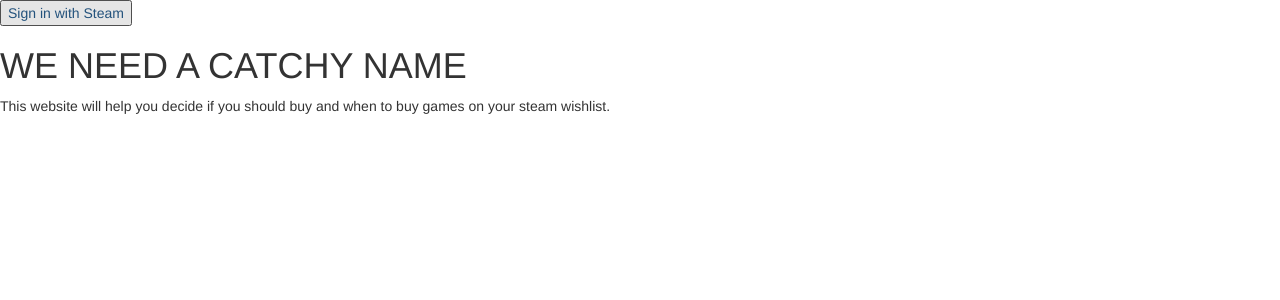
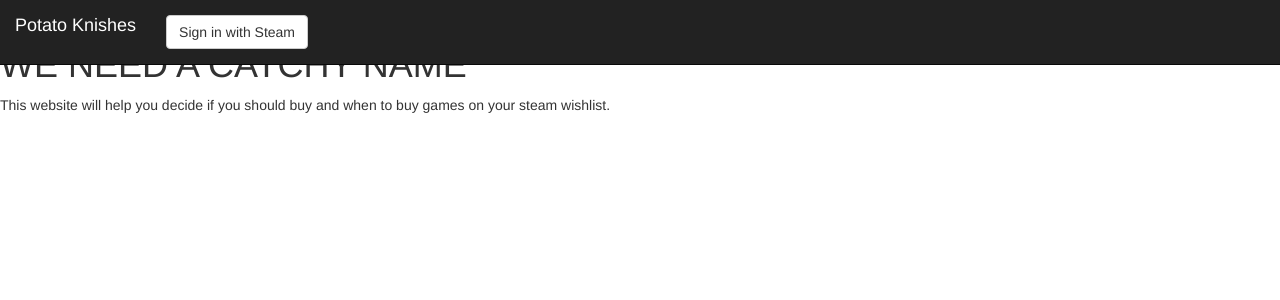
Before and after one commit to benfrisbie/SteamWishNinja, a Flask app: page / in a window 1280 px wide. Shown: the top 300 px of the page. Run offline with Flask 2, Linux system fonts and the light colour scheme; data that the repository does not hold is empty; some libraries are stand-ins or nearby versions.

Commit message:
Adds a navbar on all pages.  Need to make these buttons integrated better and support the popup option with JS

```diff
--- a/app/static/css/main.css
+++ b/app/static/css/main.css
@@ -1,3 +1,6 @@
 head{
   background: #7f8c8d;
 }
+#fake-header{
+  margin-bottom:45px;
+}
--- a/app/templates/base.html
+++ b/app/templates/base.html
@@ -4,13 +4,38 @@
   <title>Fristastic Summer Steam Project</title>
 </head>
 
-<body>
-{% if g.user == None %}
-  <a href="{{ url_for('login') }}"><button type="button">Sign in with Steam</button></a>
-{% else %}
-  <a href="{{ url_for('user', nickname = g.user.nickname) }}"><button type="button">{{g.user.nickname}}'s Profile</button></a>
-  <a href="{{ url_for('logout') }}"><button type="button">Logout</button></a>
-{% endif %}
+<body
+
+<div>
+      <div div class="navbar navbar-inverse navbar-fixed-top" role="navigation">
+        <div class="container-fluid">
+          <div class="navbar-header">
+            <button type="button" class="navbar-toggle" data-toggle="collapse" data-target=".navbar-collapse">
+              <span class="sr-only">Toggle navigation</span>
+              <span class="icon-bar"></span>
+              <span class="icon-bar"></span>
+              <span class="icon-bar"></span>
+            </button>
+
+            <a class="navbar-brand">Potato Knishes</a>
+          </div>
+          <div class="navbar-collapse collapse">
+            <ul class="nav navbar-nav">
+              {% if g.user == None %}
+                <li><a href="{{ url_for('login') }}"><button type="button" class="btn btn-default">Sign in with Steam</button></a></li>
+              {% else %}
+                <li><a href="{{ url_for('user', nickname = g.user.nickname) }}"><button type="button" class="btn btn-default">{{g.user.nickname}}'s Profile</button></a></li>
+                <li><a href="{{ url_for('logout') }}"><button type="button" class="btn btn-default">Logout</button></a></li>
+              {% endif %}
+            </ul>
+          </div>
+        </div>
+      </div>
+
+</div>
+
+<div id="fake-header">
+</div>
 
 {% with messages = get_flashed_messages() %}
     {% if messages %}
```
